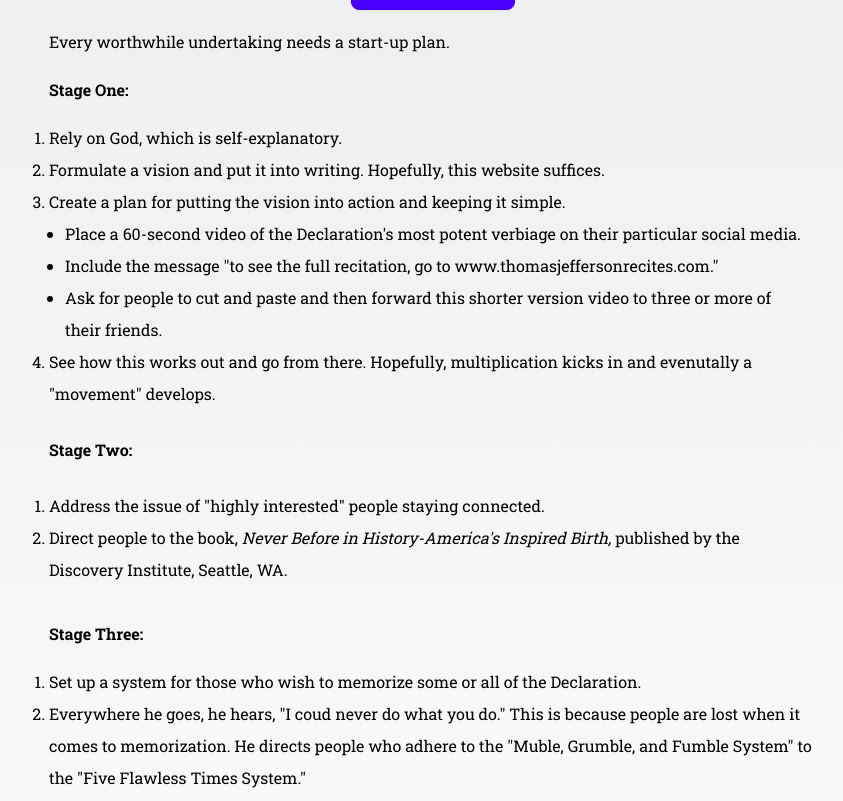
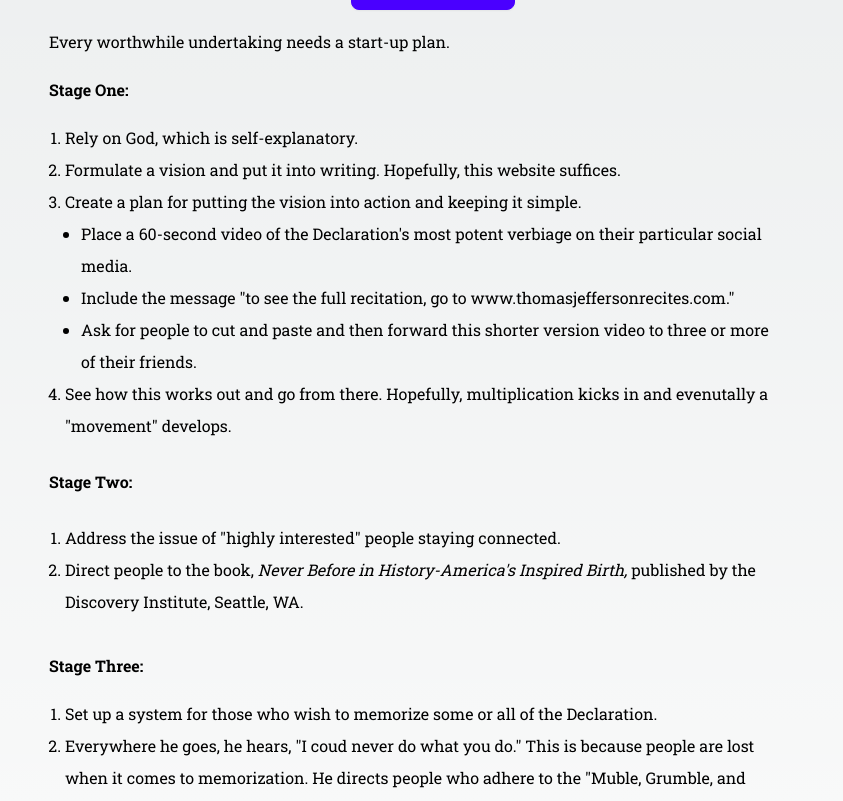
Before and after one commit to jeffclaybrook/thomas-jefferson-recites-5, a Next.js app: page /plan in a window 1280 px wide. Shown: the part 1938-2739 px from the top of the page, without its empty margins (207-1050 px from the left). Built offline with nearby package versions, Linux system fonts and the light colour scheme.

Commit message:
Updated padding

```diff
--- a/src/app/plan/page.tsx
+++ b/src/app/plan/page.tsx
@@ -28,7 +28,7 @@ const Page = () => {
      <CopyButton />
      <p className="mb-4 leading-8">Every worthwhile undertaking needs a start-up plan.</p>
      <p className="mb-4 leading-8"><strong>Stage One:</strong></p>
-     <ol className="mb-8 leading-8 list-decimal">
+     <ol className="mb-8 leading-8 list-decimal px-4">
       <li>Rely on God, which is self-explanatory.</li>
       <li>Formulate  a vision and put it into writing. Hopefully, this website suffices.</li>
       <li>Create a plan for putting the vision into action and keeping it simple.</li>
@@ -40,12 +40,12 @@ const Page = () => {
       <li>See how this works out and go from there. Hopefully, multiplication kicks in and evenutally a &quot;movement&quot; develops.</li>
      </ol>
      <p className="mb-8 leading-4"><strong>Stage Two:</strong></p>
-     <ol className="mb-8 leading-8 list-decimal">
+     <ol className="mb-8 leading-8 list-decimal px-4">
       <li>Address the issue of &quot;highly interested&quot; people staying connected.</li>
       <li>Direct people to the book, <em>Never Before in History-America&apos;s Inspired Birth,</em> published by the Discovery Institute, Seattle, WA.</li>
      </ol>
      <p className="mb-4 leading-8"><strong>Stage Three:</strong></p>
-     <ol className="mb-8 leading-8 list-decimal">
+     <ol className="mb-8 leading-8 list-decimal px-4">
       <li>Set up a system for those who wish to memorize some or all of the Declaration.</li>
       <li>Everywhere he goes, he hears, &quot;I coud never do what you do.&quot; This is because people are lost when it comes to memorization. He directs people who adhere to the &quot;Muble, Grumble, and Fumble System&quot; to the &quot;Five Flawless Times System.&quot;</li>
      </ol>
```
